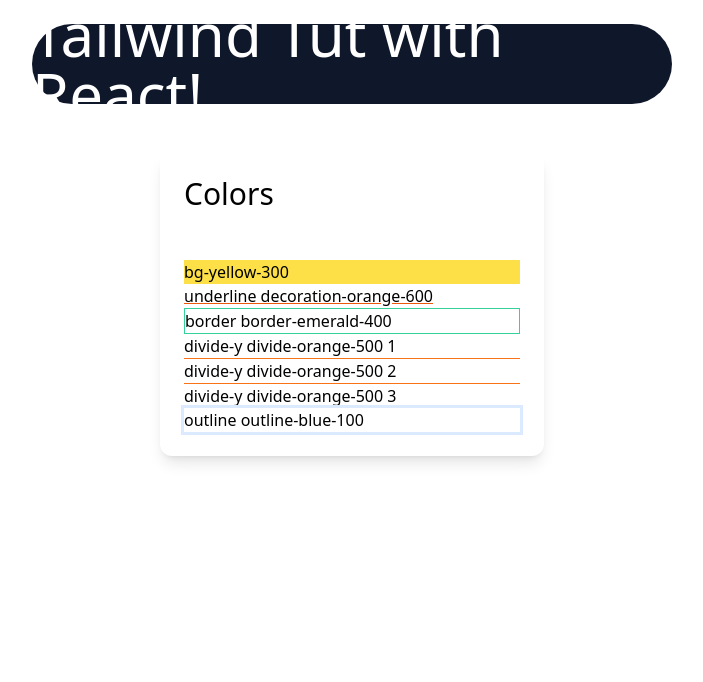
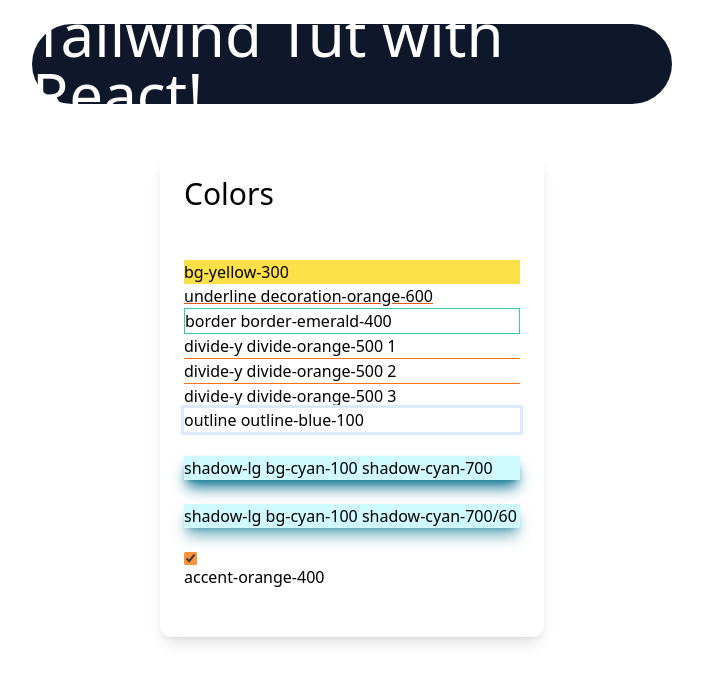
Before and after one commit to mirkobozzetto/tailwind_tut, a React (Vite) app: page / in a window 1280 px wide. Shown: the top 682 px of the page, without its empty margins (288-991 px from the left). Built offline with nearby package versions, Linux system fonts and the light colour scheme.

Commit message:
Ajouter des composants Hello, Colors et Containers à App.jsx

```diff
--- a/src/App.jsx
+++ b/src/App.jsx
@@ -1,52 +1,15 @@
+import Hello from "./components/Hello";
+import Colors from "./components/Colors";
+import Containers from "./components/Containers";
+
 function App() {
   return (
     <>
-      <div className="flex items-center justify-center text-6xl w-[50vw] h-20 bg-slate-900 mx-auto rounded-full mt-6">
-        <h1 className="text-white align-middle">Tailwind Tut with React!</h1>
-      </div>
-
-      {/* 02 Working with colors */}
-      <div className="flex flex-col items-baseline p-6 max-w-sm mx-auto bg-white rounded-xl shadow-lg mt-12 w-full">
-        <h2 className="mb-12 text-3xl">Colors</h2>
-        <p className=" bg-yellow-300 w-full">bg-yellow-300</p>
-        <p className=" underline decoration-orange-600 w-full">
-          underline decoration-orange-600
-        </p>
-        <input
-          type="text"
-          className="border border-emerald-400 w-full"
-          defaultValue="border border-emerald-400"
-        />
-        <div className=" divide-y divide-orange-500 w-full">
-          <p>divide-y divide-orange-500 1</p>
-          <p>divide-y divide-orange-500 2</p>
-          <p>divide-y divide-orange-500 3</p>
-        </div>
-
-        <p className=" outline outline-blue-100 w-full ">
-          outline outline-blue-100
-        </p>
-      </div>
+      <Hello />
+      <Colors />
+      <Containers />
     </>
   );
-  // <div className="flex items-center p-6 max-w-sm mx-auto bg-white rounded-xl shadow-lg space-x-4 mt-12">
-  //   <svg
-  //     className="w-12 h-12 text-red-600"
-  //     xmlns="http://www.w3.org/2000/svg"
-  //     width="28"
-  //     height="32"
-  //     viewBox="0 0 448 512"
-  //   >
-  //     <path
-  //       fill="currentColor"
-  //       d="M224 0c-17.7 0-32 14.3-32 32v19.2C119 66 64 130.6 64 208v25.4c0 45.4-15.5 89.5-43.8 124.9L5.3 377c-5.8 7.2-6.9 17.1-2.9 25.4S14.8 416 24 416h400c9.2 0 17.6-5.3 21.6-13.6s2.9-18.2-2.9-25.4l-14.9-18.6c-28.3-35.5-43.8-79.6-43.8-125V208c0-77.4-55-142-128-156.8V32c0-17.7-14.3-32-32-32m0 96c61.9 0 112 50.1 112 112v25.4c0 47.9 13.9 94.6 39.7 134.6H72.3c25.8-40 39.7-86.7 39.7-134.6V208c0-61.9 50.1-112 112-112m64 352H160c0 17 6.7 33.3 18.7 45.3S207 512 224 512s33.3-6.7 45.3-18.7S288 465 288 448"
-  //     />
-  //   </svg>
-  //   <div className="">
-  //     <h1 className=" text-xl text-black font-medium">Are you sure ?</h1>
-  //     <p className=" text-slate-500 ">You are about to delete a post</p>
-  //   </div>
-  // </div>
 }
 
 export default App;
--- /dev/null
+++ b/src/components/Colors.jsx
@@ -0,0 +1,40 @@
+const Colors = () => {
+  return (
+    <>
+      <div className="flex flex-col items-baseline p-6 max-w-sm mx-auto bg-white rounded-xl shadow-lg mt-12 w-full">
+        <h2 className="mb-12 text-3xl">Colors</h2>
+        <p className=" bg-yellow-300 w-full">bg-yellow-300</p>
+        <p className=" underline decoration-orange-600 w-full">
+          underline decoration-orange-600
+        </p>
+        <input
+          type="text"
+          className="border border-emerald-400 w-full"
+          defaultValue="border border-emerald-400"
+        />
+        <div className=" divide-y divide-orange-500 w-full">
+          <p>divide-y divide-orange-500 1</p>
+          <p>divide-y divide-orange-500 2</p>
+          <p>divide-y divide-orange-500 3</p>
+        </div>
+
+        <p className=" outline outline-blue-100 w-full">
+          outline outline-blue-100
+        </p>
+        <br />
+        <p className="shadow-lg bg-cyan-100 shadow-cyan-700 w-full">
+          shadow-lg bg-cyan-100 shadow-cyan-700
+        </p>
+        <br />
+        <p className="shadow-lg bg-cyan-100 shadow-cyan-700/60 w-full">
+          shadow-lg bg-cyan-100 shadow-cyan-700/60
+        </p>
+        <br />
+        <input type="checkbox" checked className="accent-orange-400" />
+        <p>accent-orange-400</p>
+        <br />
+      </div>
+    </>
+  );
+};
+export default Colors;
--- /dev/null
+++ b/src/components/Containers.jsx
@@ -0,0 +1,8 @@
+const Containers = () => {
+  return (
+    <>
+      <div className=""></div>
+    </>
+  );
+};
+export default Containers;
--- /dev/null
+++ b/src/components/Hello.jsx
@@ -0,0 +1,10 @@
+const Hello = () => {
+  return (
+    <>
+      <div className="flex items-center justify-center text-6xl w-[50vw] h-20 bg-slate-900 mx-auto rounded-full mt-6">
+        <h1 className="text-white align-middle">Tailwind Tut with React!</h1>
+      </div>
+    </>
+  );
+};
+export default Hello;
```
